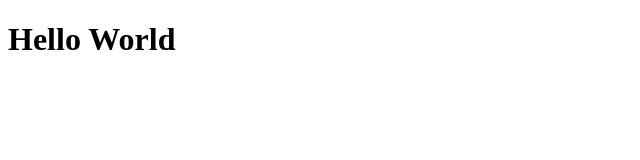
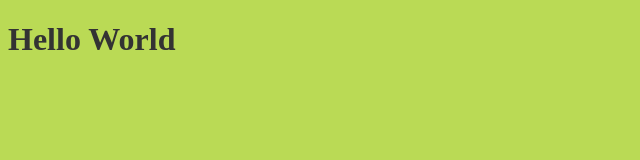
Before and after one commit to AirborneSc0RcH/AirborneSc0RcH.github.io, a plain HTML site: page index.html in a window 1280 px wide. Shown: the whole page, without its empty margins (0-640 px from the left). Drawn offline with Linux system fonts and the light colour scheme.

Commit message:
add app.css

```diff
--- /dev/null
+++ b/app.css
@@ -0,0 +1,4 @@
+body {
+  background-color: #BADA55;
+  color: #333333;
+}
--- a/index.html
+++ b/index.html
@@ -3,6 +3,7 @@
   <head>
     <meta charset="utf-8">
     <title>Hello World</title>
+    <link rel="stylesheet" href="app.css"
   </head>
   <body>
     <h1>Hello World</h1>
```
